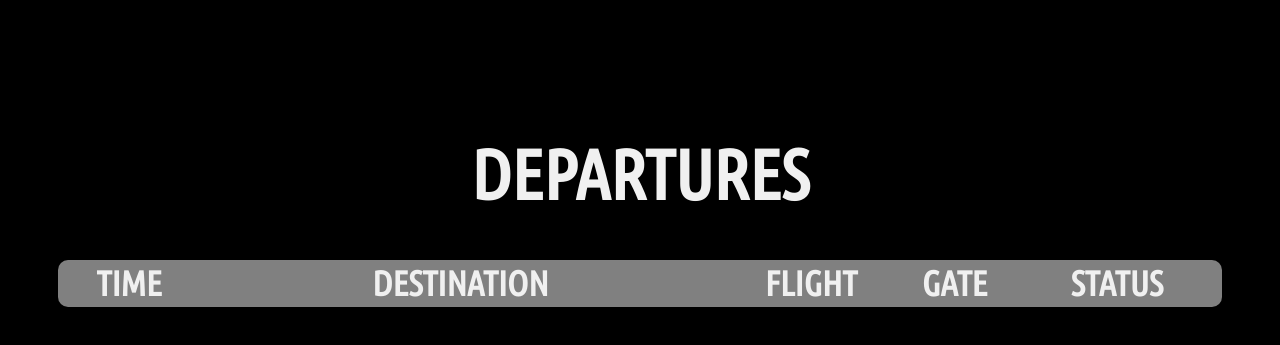
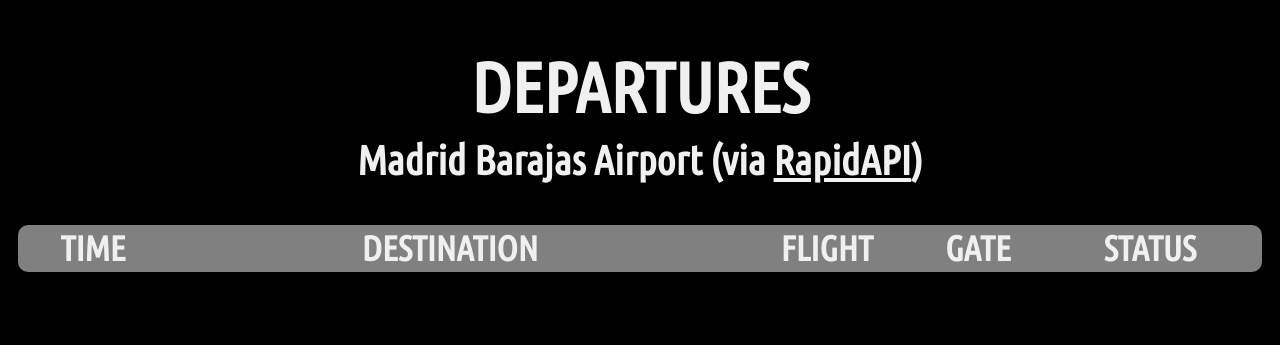
Before and after one commit to rachelofyork/Flight-Widget, a website: page client/index.html in a window 1280 px wide. Shown: the part 261-606 px from the top of the page. Drawn offline with Linux system fonts and the light colour scheme; no server answers.

Commit message:
More styling and added h3 with API link

```diff
--- a/client/index.html
+++ b/client/index.html
@@ -10,6 +10,15 @@
   <body>
     <div class="departures">
       <h1>DEPARTURES</h1>
+      <h3>
+        Madrid Barajas Airport (via
+        <a
+          class="api-link"
+          target="_blank"
+          href="https://rapidapi.com/Rotanev/api/madrid-barajas-airport-flights"
+          >RapidAPI</a
+        >)
+      </h3>
       <table>
         <thead>
           <tr>
--- a/client/styles.css
+++ b/client/styles.css
@@ -7,10 +7,24 @@ body {
     align-items: center;
     background-color: black;
     text-align: center;
-        font-family: 'Ubuntu Condensed', sans-serif;
-        color: rgb(240, 240, 240);
-        padding: 50px;
-        font-size: 35px;
+    font-family: 'Ubuntu Condensed', sans-serif;
+    color: rgb(240, 240, 240);
+    padding: 10px;
+    font-size: 35px;
+}
+
+h1 {
+    margin-top: 5px;
+    margin-bottom: 10px;
+}
+
+h3 {
+    margin-top: 5px;
+    padding: 0;
+}
+
+.api-link {
+    color: rgb(240, 240, 240);
 }
 
 table {
```
